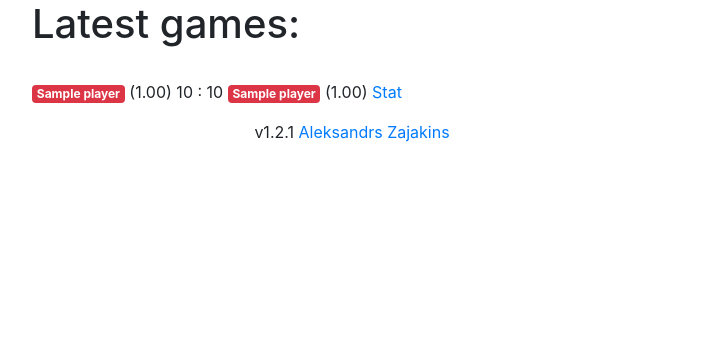
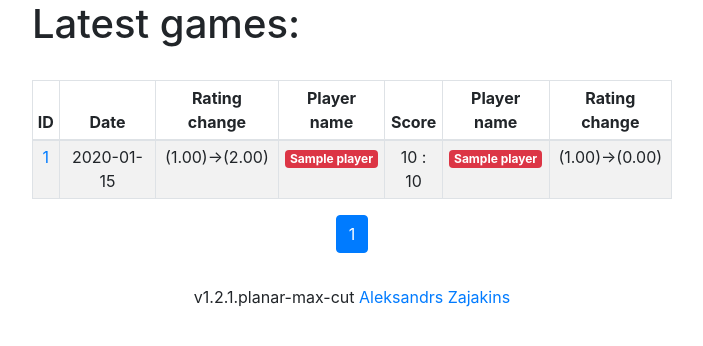
Before and after one commit to SanjaLV/Tenis, a Django app: page /core/ in a window 1280 px wide. Shown: the part 56-402 px from the top of the page, without its empty margins (288-991 px from the left). Run offline with Django 3.2, Linux system fonts and the light colour scheme; tables that the repository leaves empty hold one stand-in row (values such as "Sample post"); some libraries are stand-ins or nearby versions.

Commit message:
Added pages in index. Rewrited game_small template.

```diff
--- a/core/views.py
+++ b/core/views.py
@@ -15,11 +15,32 @@ from .models import Game, Player, Statistic
 
 
 def index(request):
-    latest_game_list = Game.objects.order_by("-date")[:10]
+    page = 1
+    if "page" in request.GET:
+        try:
+            page = int(request.GET["page"])
+        except ValueError:
+            page = 1
+
+    ITEMS_ON_PAGE = 20
+
+    game_count = Game.objects.count()
+
+    max_page = (game_count + ITEMS_ON_PAGE - 1) // ITEMS_ON_PAGE
+
+    page = max(page, 1)
+    page = min(page, max_page)
+
+    i_start = (page - 1) * ITEMS_ON_PAGE
+    i_end   = (page) * ITEMS_ON_PAGE
+    i_end = min(i_end, game_count+1)
+    latest_game_list = Game.objects.order_by("-pk")[i_start:i_end]
     template = loader.get_template("core/index.html")
 
     context = {
         'games': latest_game_list,
+        'page': page,
+        'max_page': max_page
     }
 
     return HttpResponse(template.render(context, request))
--- a/templates/core/base.html
+++ b/templates/core/base.html
@@ -68,13 +68,13 @@
 
 {% endblock %}
 
-</body>
+
 
 <footer class="page-footer font-small blue">
-  <div class="footer-copyright text-center py-3">v1.2.1
+  <div class="footer-copyright text-center py-3">v1.2.1.planar-max-cut
     <a href="https://www.youtube.com/watch?v=dQw4w9WgXcQ"> Aleksandrs Zajakins</a>
 
   </div>
 </footer>
-
+</body>
 </html>
--- a/templates/core/index.html
+++ b/templates/core/index.html
@@ -1,8 +1,32 @@
 {% extends "core/base.html" %}
 {% block title %} Last games {% endblock %}
+
+{% block script %}
+    {% include "js/Paging.js" with url="" page=page max_page=max_page only %}
+{% endblock %}
+
 {% block main %}
     <h1>Latest games:</h1> <br>
+
+    <table class="table table-striped table-bordered text-center table-hover table-sm">
+        <thead>
+            <tr>
+                <th scope="col">ID</th>
+                <th scope="col">Date</th>
+                <th scope="col">Rating change</th>
+                <th scope="col">Player name</th>
+                <th scope="col">Score</th>
+                <th scope="col">Player name</th>
+                <th scope="col">Rating change</th>
+            </tr>
+        </thead>
     {% for x in games %}
         {% include "small/game_small.html" with game=x only %}
     {% endfor %}
+    </table>
+    <div class="d-flex justify-content-center" >
+        <ul class="pagination" id="page-menu">
+
+        </ul>
+    </div>
 {% endblock %}
--- a/templates/js/DeleteGame.js
+++ b/templates/js/DeleteGame.js
@@ -1,6 +1,6 @@
 function DeleteGame() {
     let x = confirm("Are you sure you want to delete?");
     if (x) {
-        location.replace("/core/game/{{ game_id }}/delete")
+        location.replace("/core/game/{{ game_id }}/delete");
     }
 }
--- /dev/null
+++ b/templates/js/Paging.js
@@ -0,0 +1,98 @@
+// Template Paging.js
+// url -> url/?page=X
+// page -> current page number
+// max_page -> maximal page number
+//
+// Need to user NODE with page-menu
+
+const base_url = "/core{{url}}";
+
+{% if page %}
+const page = {{page}};
+{% else %}
+const page = 1;
+{% endif %}
+const max_page = {{max_page}};
+
+function NextPage() {
+    MoveToPage(+1);
+}
+function PrevPage() {
+    MoveToPage(-1);
+}
+function GetMoveToPageParam(evt) {
+    MoveToPage(evt.target.myparam);
+}
+
+function MoveToPage(offset) {
+    let next_page = page + offset;
+    if (next_page >= 1) {
+        location.replace(base_url + "/?page=" + next_page.toString());
+    }
+}
+
+function CreateLiWithDiv(is_active, on_click_function, text, param=null) {
+    let li = document.createElement("li");
+    li.classList.add("page-item");
+    if (is_active) {
+        li.classList.add("active");
+    }
+    let div = document.createElement("div");
+    div.addEventListener("click", on_click_function, false);
+    if (param != null) {
+        div.myparam = param;
+    }
+    div.classList.add("page-link");
+    div.innerText = text;
+    li.appendChild(div);
+    return li;
+}
+
+function min(a, b) {
+    if (a < b) return a;
+    return b;
+}
+
+function Render() {
+    let main = document.getElementById("page-menu");
+
+    if (page !== 1) {
+        main.appendChild(CreateLiWithDiv(false, PrevPage, "Previous"));
+    }
+
+    const count = 5;
+    let can_before = min(4, page - 1);
+    let can_after  = min(4, max_page - page);
+    let start = 0;
+
+    console.log(can_before);
+    console.log(page);
+
+    if (can_before >= 2 && can_after >= 2) {
+        start = -2;
+    }
+    else if (can_before === 1) {
+        start = -1;
+    }
+    else if (can_before === 0) {
+        start = 0;
+    }
+    else if (can_after === 1) {
+        start = -3;
+    }
+    else if (can_after === 0) {
+        start = -4;
+    }
+
+    for (let i = 0; i < count; i++) {
+        if (start + i + page > max_page) break;
+        main.appendChild(CreateLiWithDiv(start + i === 0, GetMoveToPageParam, page + start + i, start + i));
+    }
+
+    if (page !== max_page) {
+        main.appendChild(CreateLiWithDiv(false, NextPage, "Next"));
+    }
+
+}
+
+window.onload = Render;
--- a/templates/small/game_small.html
+++ b/templates/small/game_small.html
@@ -1,11 +1,28 @@
 {% if game %}
 
-    <div>
-        {% include "small/player_small.html" with id=game.player1.pk name=game.player1.name elo=game.elo1 color=game.p1win only %}
-        {{ game.score1 }} : {{ game.score2 }}
-        {% include "small/player_small.html" with id=game.player2.pk name=game.player2.name elo=game.elo2 color=game.p2win only %}
-        <a href="/core/game/{{ game.pk }}">Stat</a>
-    </div>
+    <tr>
+        <td>
+            <a href="/core/game/{{ game.pk }}">{{ game.pk }}</a>
+        </td>
+        <td>
+            {{ game.date|date:'Y-m-d' }}
+        </td>
+        <td>
+            ({{ game.elo1 }})→({{ game.newElo1 }})
+        </td>
+        <td>
+            {% include "small/player_small.html" with id=game.player1.pk name=game.player1.name color=game.p1win only %}
+        </td>
+        <td>
+            {{ game.score1 }} : {{ game.score2 }}
+        </td>
+        <td>
+            {% include "small/player_small.html" with id=game.player2.pk name=game.player2.name color=game.p2win only %}
+        </td>
+        <td>
+            ({{ game.elo2 }})→({{ game.newElo2 }})
+        </td>
+    </tr>
 
 
 {% else %}
```
Also changed, not shown: templates/core/player.html (+5 -3 lines).
